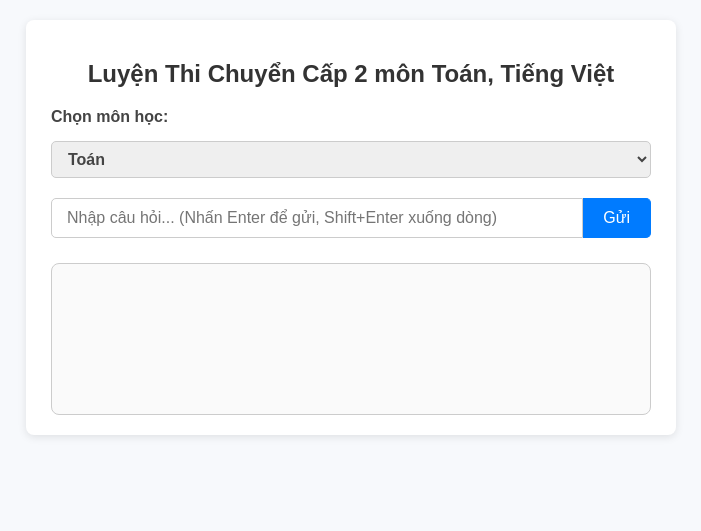
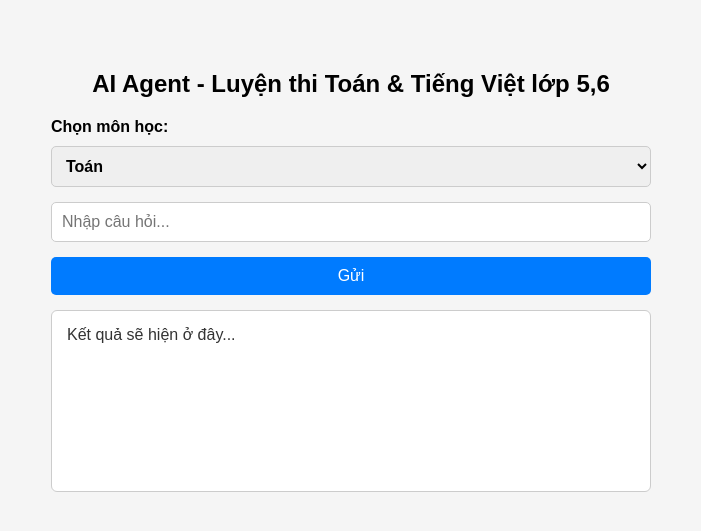
Before and after one commit to Bac04021987/LUY-N-THI-CHUYEN-CAP, a Flask app: page / in a window 1280 px wide. Shown: the top 531 px of the page, without its empty margins (289-990 px from the left). Run offline with Flask 3, Linux system fonts and the light colour scheme; parts of the project's set-up code (start-up, migrations or seed data) failed here and were passed over.

Commit message:
Update index.html

```diff
--- a/app/ui/templates/index.html
+++ b/app/ui/templates/index.html
@@ -2,136 +2,88 @@
 <html lang="vi">
 <head>
     <meta charset="UTF-8" />
-    <title>AI Agent đơn giản trên Render</title>
+    <title>AI Agent hỏi đáp</title>
     <style>
         body {
             font-family: Arial, sans-serif;
-            margin: 20px;
-            background-color: #f7f9fc;
+            margin: 30px auto;
+            max-width: 600px;
+            background: #f5f5f5;
+            padding: 20px;
+            border-radius: 10px;
         }
         h2 {
             text-align: center;
-            color: #333;
-        }
-        .chatbox {
-            max-width: 600px;
-            margin: 0 auto;
-            background-color: #fff;
-            padding: 20px 25px;
-            border-radius: 8px;
-            box-shadow: 0 2px 8px rgb(0 0 0 / 0.1);
-        }
-        .input-group {
-            display: flex;
-            gap: 0;
-            margin-top: 20px;
-        }
-        #questionInput {
-            flex-grow: 1;
-            padding: 10px 15px;
-            font-size: 16px;
-            border: 1px solid #ccc;
-            border-top-left-radius: 5px;
-            border-bottom-left-radius: 5px;
-            outline: none;
-            box-sizing: border-box;
-            transition: border-color 0.2s;
-        }
-        #questionInput:focus {
-            border-color: #007bff;
-            box-shadow: 0 0 5px rgba(0, 123, 255, 0.5);
-        }
-        #sendBtn {
-            padding: 10px 20px;
-            font-size: 16px;
-            background-color: #007bff;
-            color: white;
-            border: 1px solid #007bff;
-            border-left: none;
-            border-top-right-radius: 5px;
-            border-bottom-right-radius: 5px;
-            cursor: pointer;
-            transition: background-color 0.3s, border-color 0.3s;
-        }
-        #sendBtn:hover {
-            background-color: #0056b3;
-            border-color: #0056b3;
-        }
-        #response {
-            margin-top: 25px;
-            white-space: pre-wrap;
-            border: 1px solid #ccc;
-            padding: 15px;
-            min-height: 120px;
-            border-radius: 8px;
-            background-color: #fafafa;
-            color: #333;
-            font-size: 16px;
+            margin-bottom: 20px;
         }
         label, select {
             display: block;
-            margin-top: 15px;
-            margin-bottom: 8px;
-            font-weight: 600;
-            color: #444;
+            font-weight: bold;
+            margin-bottom: 10px;
         }
-        select {
+        select, input[type="text"], button {
             width: 100%;
-            padding: 8px 12px;
+            box-sizing: border-box;
             font-size: 16px;
+            padding: 10px;
+            margin-bottom: 15px;
             border-radius: 5px;
             border: 1px solid #ccc;
-            box-sizing: border-box;
-            transition: border-color 0.2s;
         }
-        select:focus {
-            border-color: #007bff;
-            box-shadow: 0 0 5px rgba(0, 123, 255, 0.5);
+        button {
+            background-color: #007bff;
+            color: white;
+            border: none;
+            cursor: pointer;
+        }
+        button:hover {
+            background-color: #0056b3;
+        }
+        #response {
+            min-height: 150px;
+            background-color: white;
+            padding: 15px;
+            border-radius: 6px;
+            border: 1px solid #ccc;
+            white-space: pre-wrap;
+            font-size: 16px;
+            color: #333;
         }
     </style>
 </head>
 <body>
-    <div class="chatbox">
-        <h2>Luyện Thi Chuyển Cấp 2 môn Toán, Tiếng Việt</h2>
+    <h2>AI Agent - Luyện thi Toán & Tiếng Việt lớp 5,6</h2>
 
-        <label for="subjectSelect">Chọn môn học:</label>
-        <select id="subjectSelect">
-            <option value="toan">Toán</option>
-            <option value="tieng_viet">Tiếng Việt</option>
-            <option value="hinh_hoc">Hình học</option>
-        </select>
+    <label for="subject">Chọn môn học:</label>
+    <select id="subject">
+        <option value="toan">Toán</option>
+        <option value="tieng_viet">Tiếng Việt</option>
+        <option value="hinh_hoc">Hình học</option>
+    </select>
 
-        <div class="input-group">
-            <input
-                type="text"
-                id="questionInput"
-                placeholder="Nhập câu hỏi... (Nhấn Enter để gửi, Shift+Enter xuống dòng)"
-                autocomplete="off"
-            />
-            <button id="sendBtn">Gửi</button>
-        </div>
+    <input type="text" id="question" placeholder="Nhập câu hỏi..." autocomplete="off" />
 
-        <div id="response"></div>
-    </div>
+    <button id="sendBtn">Gửi</button>
+
+    <div id="response">Kết quả sẽ hiện ở đây...</div>
 
     <script>
-        const questionInput = document.getElementById("questionInput");
         const sendBtn = document.getElementById("sendBtn");
+        const questionInput = document.getElementById("question");
         const responseDiv = document.getElementById("response");
-        const subjectSelect = document.getElementById("subjectSelect");
+        const subjectSelect = document.getElementById("subject");
 
         async function sendQuestion() {
             const question = questionInput.value.trim();
             const subject = subjectSelect.value;
             if (!question) {
-                alert("Vui lòng nhập câu hỏi.");
+                alert("Vui lòng nhập câu hỏi");
                 return;
             }
-
             responseDiv.textContent = "Đang xử lý...";
 
             try {
-                const res = await fetch("/api/get_test_description", {
+                const response = await fetch("/api/get_test_description", {
                     method: "POST",
                     headers: { "Content-Type": "application/json" },
                     body: JSON.stringify({
@@ -139,7 +91,7 @@
                         test: { title: question },
                     }),
                 });
-                const data = await res.json();
+                const data = await response.json();
                 if (data.description) {
                     responseDiv.textContent = data.description;
                 } else if (data.error) {
@@ -147,16 +99,13 @@
                 } else {
                     responseDiv.textContent = "Không có phản hồi.";
                 }
-                questionInput.value = ""; // Xoá câu hỏi sau khi gửi
+                questionInput.value = "";
             } catch (err) {
                 responseDiv.textContent = "Lỗi kết nối hoặc server.";
             }
         }
 
-        sendBtn.addEventListener("click", () => {
-            sendQuestion();
-        });
-
+        sendBtn.addEventListener("click", sendQuestion);
         questionInput.addEventListener("keydown", function (event) {
             if (event.key === "Enter" && !event.shiftKey) {
                 event.preventDefault();
```
